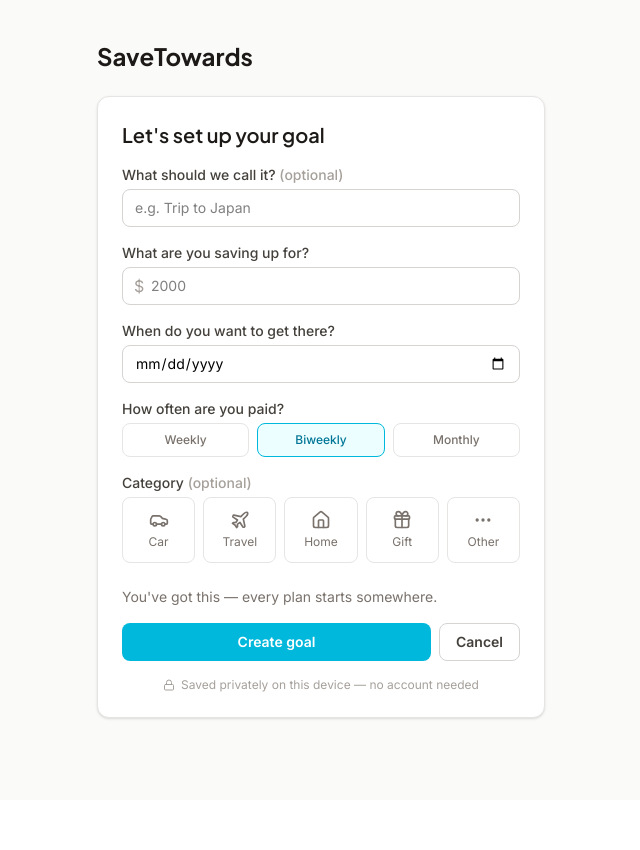
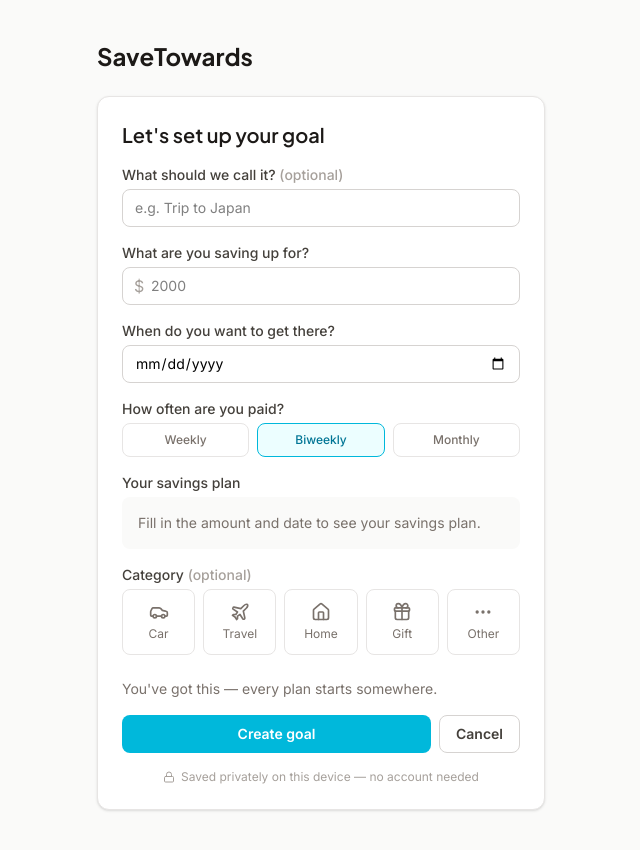
Before and after one commit to yichii/SaveTowards.com, a React (Vite) app: page / in a window 1280 px wide. Both pictures are taken after a click on the button "Start a goal". Shown: the whole page, without its empty margins (319-959 px from the left). Before the commit the page ends 800 px from the top, so only its background shows below. Built offline with nearby package versions, Linux system fonts and the light colour scheme.

Commit message:
feat: add LivePlanPreview component to display savings plan details; integrate with GoalForm for enhanced user feedback

```diff
--- a/src/components/GoalForm.jsx
+++ b/src/components/GoalForm.jsx
@@ -2,6 +2,7 @@ import { useState } from 'react'
 import { Lock } from 'lucide-react'
 import { CATEGORIES, CategoryPicker } from './CategoryPicker'
 import { EmojiPicker } from './EmojiPicker'
+import { LivePlanPreview } from './LivePlanPreview'
 
 const PAY_FREQUENCIES = [
   { key: 'weekly', label: 'Weekly' },
@@ -183,6 +184,13 @@ export function GoalForm({ initialGoal, onSave, onCancel }) {
         </div>
       </div>
 
+      <LivePlanPreview
+        targetAmount={targetAmount}
+        amountSaved={initialGoal ? amountSaved : 0}
+        targetDate={targetDate}
+        payFrequency={payFrequency}
+      />
+
       <div className="flex flex-col gap-1">
         <span className="text-sm font-medium text-stone-700">
           Category <span className="text-stone-400">(optional)</span>
--- /dev/null
+++ b/src/components/LivePlanPreview.jsx
@@ -0,0 +1,64 @@
+import { calculateSavingsPlan } from '../utils/calculations'
+
+const currency = new Intl.NumberFormat('en-US', { style: 'currency', currency: 'USD' })
+
+export function LivePlanPreview({ targetAmount, amountSaved, targetDate, payFrequency }) {
+  const amount = Number(targetAmount)
+  const validAmount = targetAmount !== '' && !Number.isNaN(amount) && amount > 0
+  const validDate = !!targetDate
+
+  return (
+    <div className="flex flex-col gap-1">
+      <span className="text-sm font-medium text-stone-700">Your savings plan</span>
+      <div className="rounded-lg bg-stone-50 p-4 text-sm">
+        {!validAmount || !validDate ? (
+          <p className="text-stone-500">Fill in the amount and date to see your savings plan.</p>
+        ) : (
+          <PlanBreakdown
+            plan={calculateSavingsPlan({
+              targetAmount: amount,
+              amountSaved: Number(amountSaved) || 0,
+              targetDate,
+              payFrequency,
+            })}
+          />
+        )}
+      </div>
+    </div>
+  )
+}
+
+function PlanBreakdown({ plan }) {
+  if (plan.status === 'met') {
+    return <p className="text-stone-500">You've already reached this goal — nice work!</p>
+  }
+
+  if (plan.status === 'overdue') {
+    return <p className="text-stone-500">This date has already passed — pick a date in the future to see a plan.</p>
+  }
+
+  if (plan.status === 'due-today') {
+    return <p className="text-stone-500">Target date is today — you'd need {currency.format(plan.amountRemaining)} today.</p>
+  }
+
+  return (
+    <div className="grid grid-cols-2 gap-3 sm:grid-cols-4">
+      <div>
+        <p className="text-stone-500">Per day</p>
+        <p className="font-semibold text-stone-900">{currency.format(plan.perDay)}</p>
+      </div>
+      <div>
+        <p className="text-stone-500">Per week</p>
+        <p className="font-semibold text-stone-900">{currency.format(plan.perWeek)}</p>
+      </div>
+      <div>
+        <p className="text-stone-500">Per month</p>
+        <p className="font-semibold text-stone-900">{currency.format(plan.perMonth)}</p>
+      </div>
+      <div>
+        <p className="text-stone-500">Per paycheck</p>
+        <p className="font-semibold text-stone-900">{currency.format(plan.perPaycheck)}</p>
+      </div>
+    </div>
+  )
+}
```
